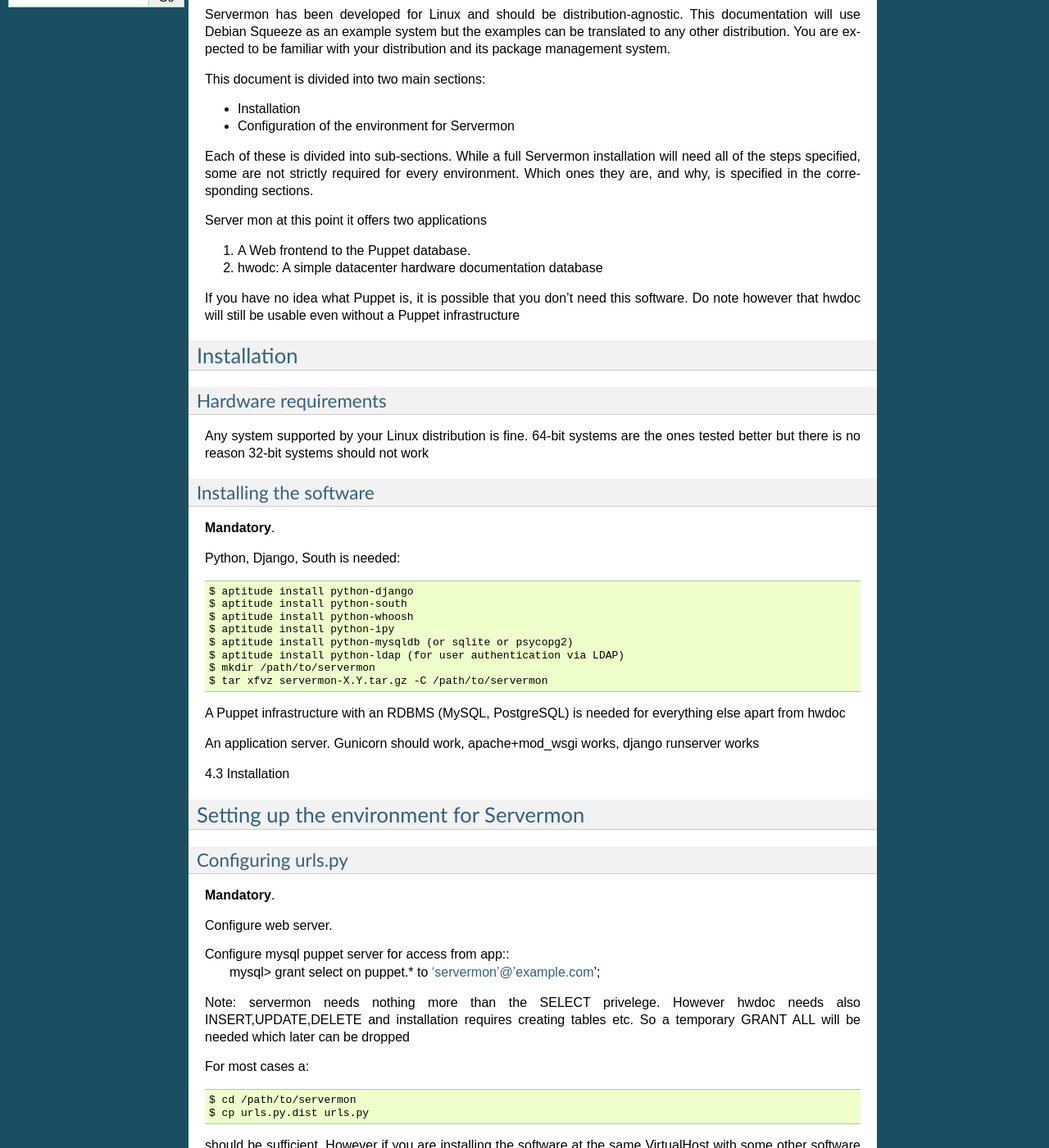
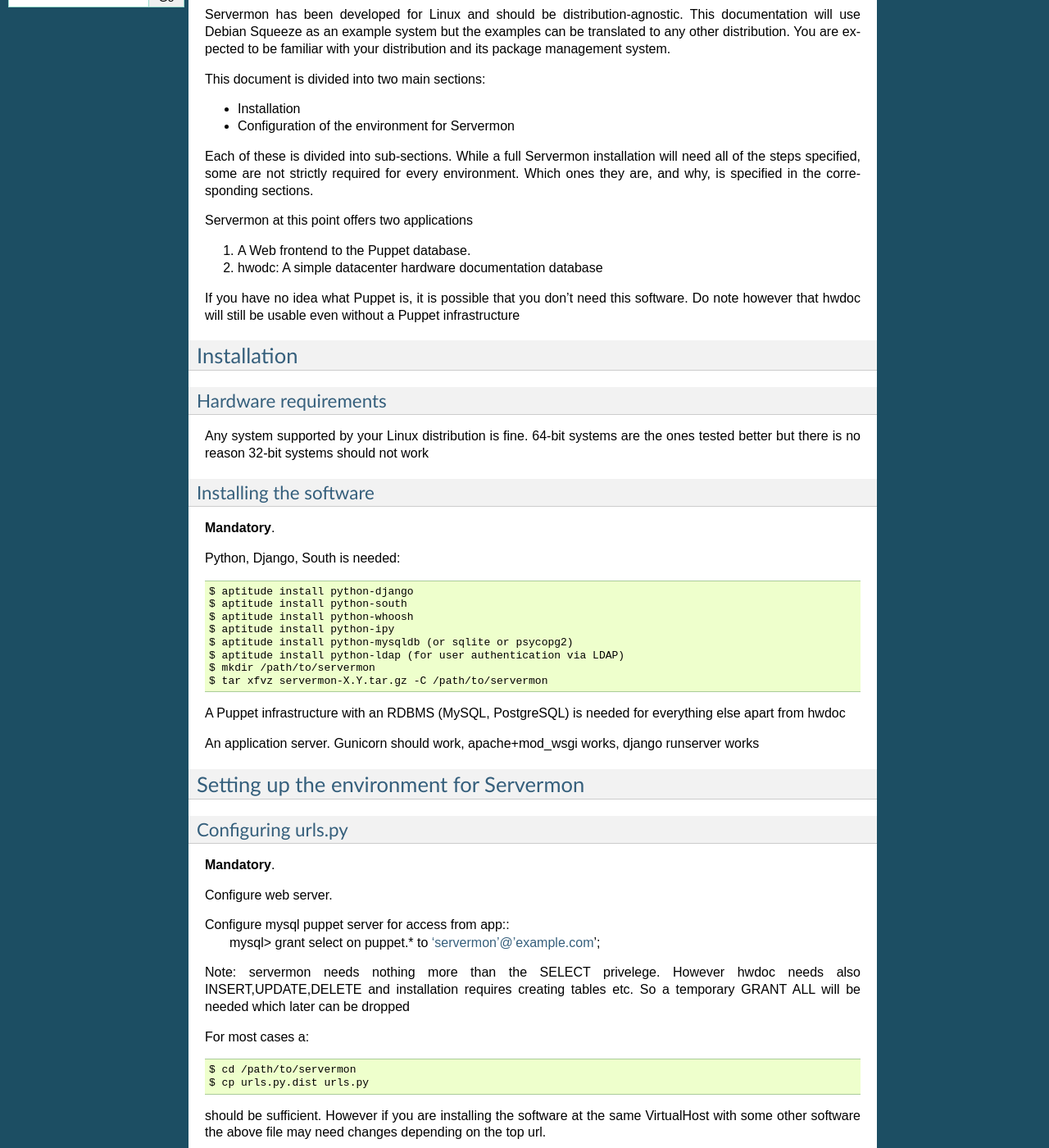
Before and after one commit to servermon/servermon, a Sphinx documentation site: the page built from doc/install.rst, in a window 1280 px wide and 1400 px high, scrolled down 604 px. Shown: the whole window at 82% size. Built offline with Sphinx 7.4.7, drawn with Linux system fonts in a browser that asks for light colours.

```diff
--- a/doc/install.rst
+++ b/doc/install.rst
@@ -31,7 +31,7 @@ installation will need all of the steps specified, some are not strictly
 required for every environment. Which ones they are, and why, is specified in
 the corresponding sections.
 
-Server mon at this point it offers two applications
+Servermon at this point offers two applications
 
 1) A Web frontend to the Puppet database.
 2) hwodc: A simple datacenter hardware documentation database
@@ -70,9 +70,6 @@ A Puppet infrastructure with an RDBMS (MySQL, PostgreSQL) is needed for
 everything else apart from hwdoc
 
 An application server. Gunicorn should work, apache+mod_wsgi works, django runserver works
-
-4.3 Installation
-
 
 Setting up the environment for Servermon
 ----------------------------------------
```
Also changed, not shown: README.rst (+9 -0 lines), doc/upgrade.rst (+8 -8 lines).
